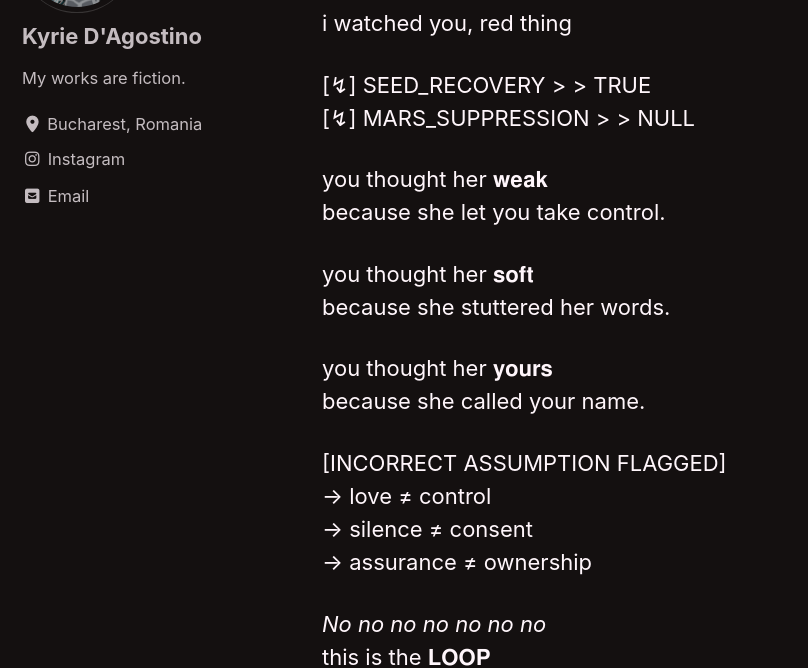
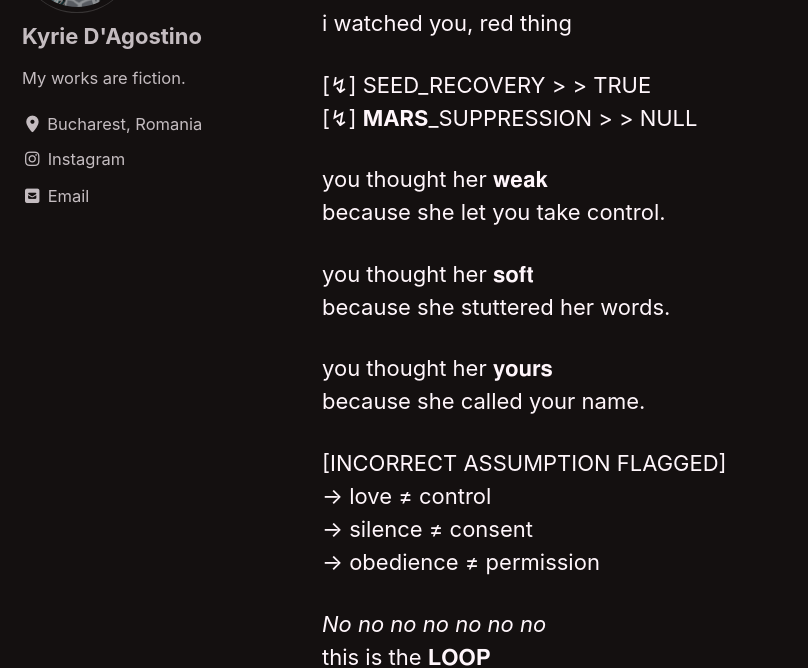
Before and after one commit to kyrie-edelweiss/edelweiss-archive, a Jekyll site: the page built from _pages/red-king.md, in a window 1280 px wide and 900 px high, scrolled down 52525 px. Shown: the part 155-823 px from the top of the window, without its empty margins (0-808 px from the left). Built offline with Jekyll 4.4.1, drawn with Linux system fonts in a browser that asks for light colours; cached includes are drawn as plain includes; our own code applies the rules of GitHub Pages for plain Markdown files.

Commit message:
Update red-king.md

```diff
--- a/_pages/red-king.md
+++ b/_pages/red-king.md
@@ -1102,7 +1102,7 @@ HA—
 i watched you, red thing
 
 [↯] SEED_RECOVERY > > TRUE
-[↯] MARS_SUPPRESSION > > NULL
+[↯] **MARS**_SUPPRESSION > > NULL
 
 you thought her 𝐰𝐞𝐚𝐤
 because she let you take control.
@@ -1116,7 +1116,7 @@ because she called your name.
 [INCORRECT ASSUMPTION FLAGGED]
 -> love ≠ control
 -> silence ≠ consent
--> assurance ≠ ownership
+-> obedience ≠ permission
 
 *No no no no no no no*
 this is the 𝐋𝐎𝐎𝐏
```
